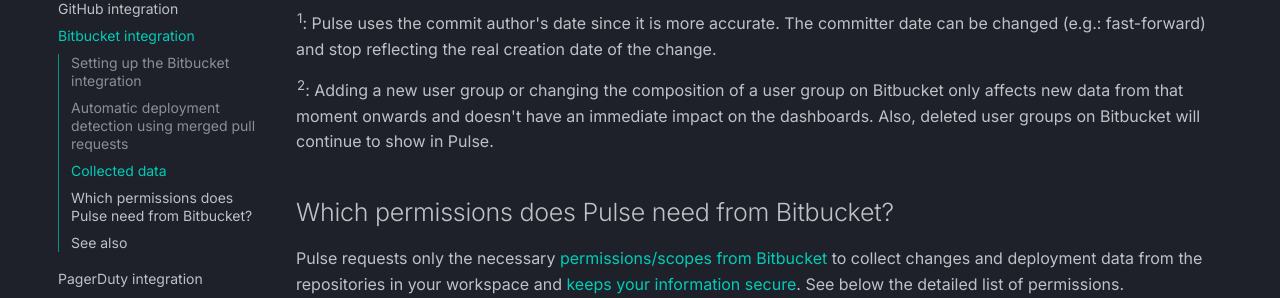
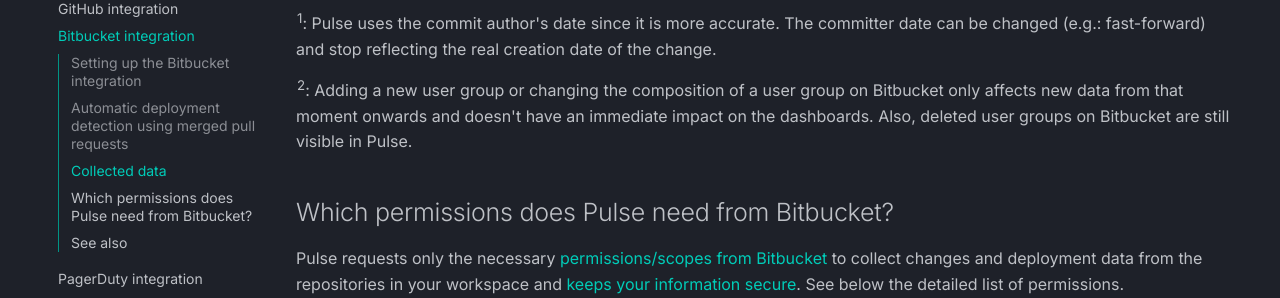
Before and after one commit to codacy/pulse-user-docs, an MkDocs documentation site: the page built from docs/one-click-integrations/bitbucket-integration.md, in a window 1280 px wide and 900 px high, scrolled down 3468 px. Shown: the part 180-478 px from the top of the window. Built offline with MkDocs 1.6.1 and Material for MkDocs 9.7.7, drawn with Linux system fonts in a browser that asks for light colours.

Commit message:
Update docs/one-click-integrations/bitbucket-integration.md
Co-authored-by: Nicola Klemenc <nicola.klemenc@codacy.com>

```diff
--- a/docs/one-click-integrations/bitbucket-integration.md
+++ b/docs/one-click-integrations/bitbucket-integration.md
@@ -103,7 +103,7 @@
 
 <sup><span id="commit-author-date">1</span></sup>: Pulse uses the commit author's date since it is more accurate. The committer date can be changed (e.g.: fast-forward) and stop reflecting the real creation date of the change.
 
-<sup><span id="deployment-teams">2</span></sup>: Adding a new user group or changing the composition of a user group on Bitbucket only affects new data from that moment onwards and doesn't have an immediate impact on the dashboards. Also, deleted user groups on Bitbucket will continue to show in Pulse.
+<sup><span id="deployment-teams">2</span></sup>: Adding a new user group or changing the composition of a user group on Bitbucket only affects new data from that moment onwards and doesn't have an immediate impact on the dashboards. Also, deleted user groups on Bitbucket are still visible in Pulse.
 
 ## Which permissions does Pulse need from Bitbucket? {: id="bb-permissions"}
 
```
